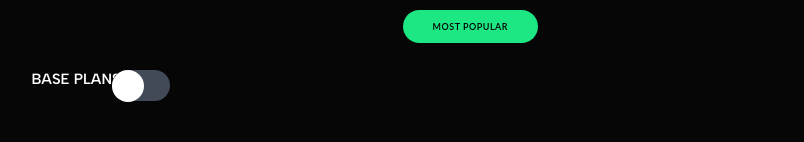
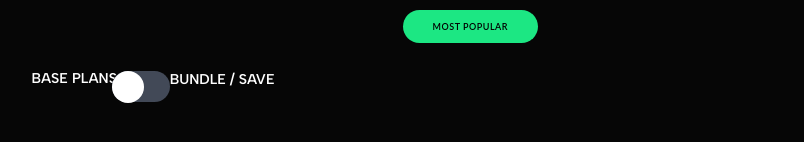
Before and after one commit to TheMirwaisAzimi/Hulu-clone, a website: page index.html in a window 1280 px wide. Shown: the part 3550-3692 px from the top of the page, without its empty margins (231-1035 px from the left). Drawn offline with Linux system fonts and the light colour scheme.

Commit message:
section5, Bundle and Save parag added

```diff
--- a/index.html
+++ b/index.html
@@ -104,6 +104,7 @@
               <div class="container">
                 <input type="checkbox">
               </div>
+              <p class="save">BUNDLE / SAVE</p>
             </div>
             <div class="30-days-free-most">
               <p class="most">MOST POPULAR</p>
--- a/style.scss
+++ b/style.scss
@@ -766,7 +766,7 @@ header{
     text-align: left;
     top: 452.5%;
     left: 20.5%;
-    font-size: 74%;
+    font-size: 71%;
     font-weight: 600;
     letter-spacing: normal;
     font-family: 'Albert Sans', sans-serif;
@@ -783,7 +783,7 @@ header{
     transition: background 0.3s;
     outline: none;
     cursor: pointer;
-    top: 452.5%;
+    top: 452.6%;
     left: 26.8%;
   }
   input::after{
@@ -804,6 +804,19 @@ header{
   input:checked::after{
     left: 50%;
   }
+  .save{
+    position: absolute;
+    color: #fff;
+    text-align:left;
+    top: 452.6%;
+    left: 31.3%;
+    font-size: 71%;
+    font-weight: 600;
+    letter-spacing: normal;
+    font-family: 'Albert Sans', sans-serif;
+
+
+}
   .most{
     position: absolute;
     padding: 11px 30px;
```
Also changed, not shown: css/style.css.
